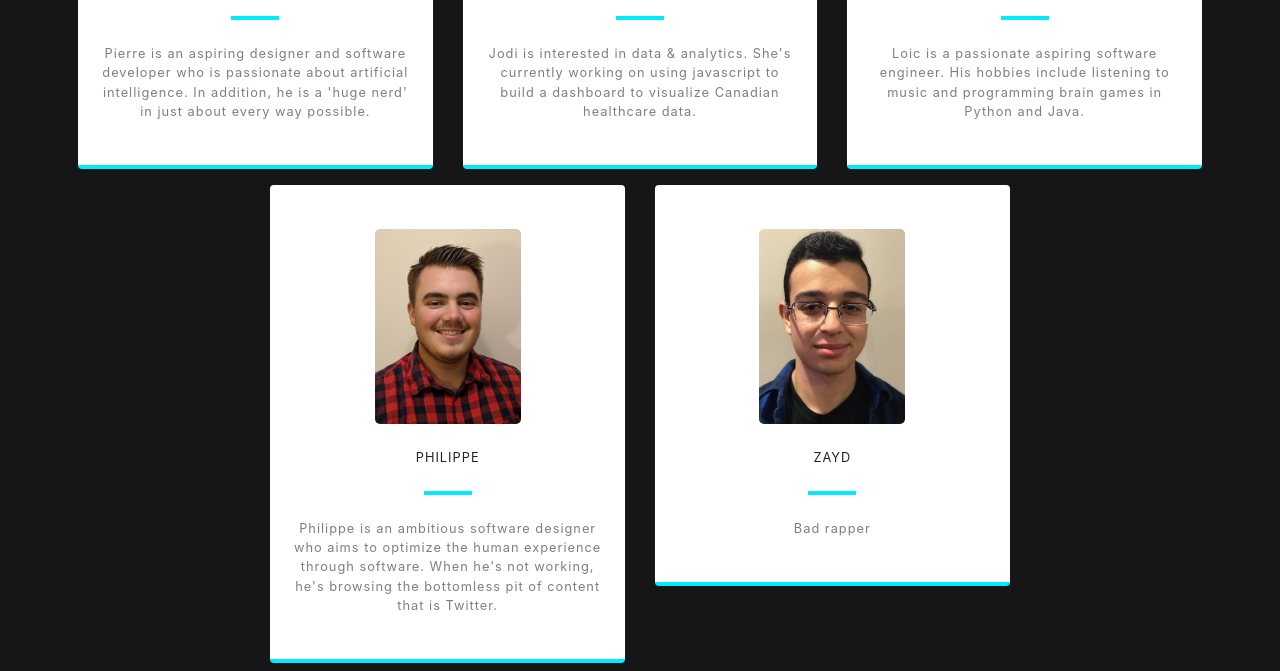
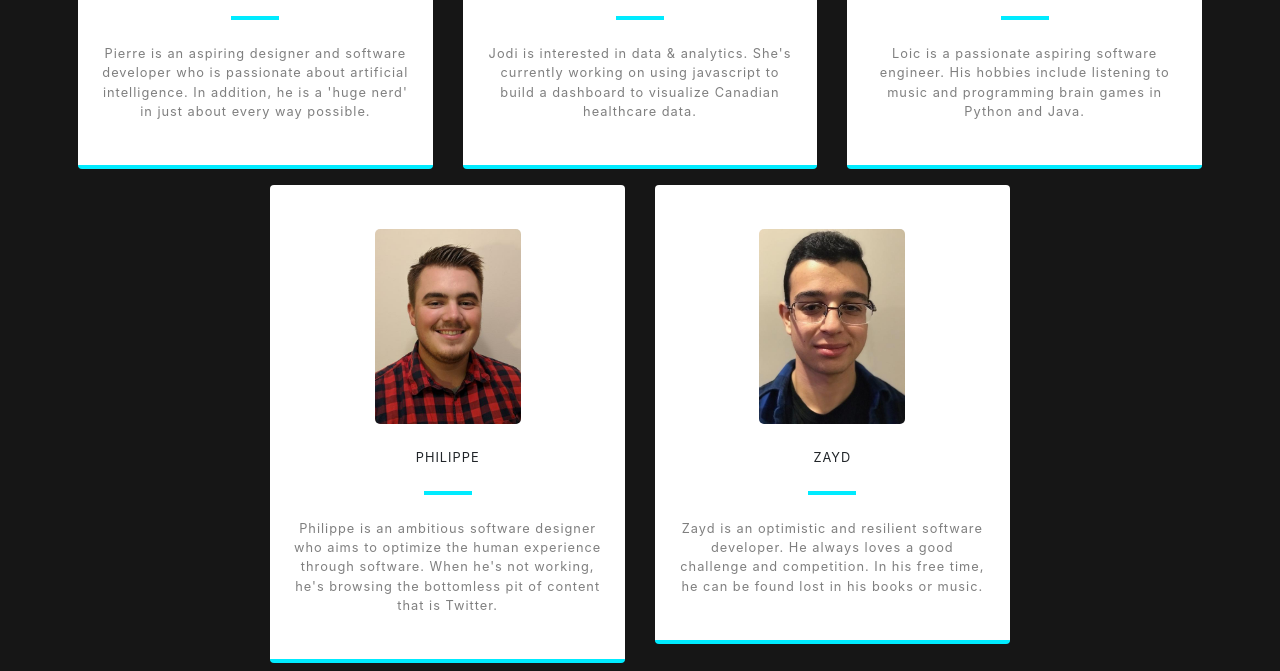
Before and after one commit to NewAlbionInc/mana, a website with bundled scripts: page index.html in a window 1280 px wide. Shown: the part 4236-4907 px from the top of the page. Built offline with nearby package versions, Linux system fonts and the light colour scheme.

Commit message:
Added my bio

```diff
--- a/index.html
+++ b/index.html
@@ -261,7 +261,7 @@
               <img src="img/zayd.jpg" alt="Zayd" style="width: auto; height: 195px; border-radius: 5px;">
               <div class="small text-uppercase m-4">Zayd</div>
               <hr class="my-4">
-              <div class="small text-black-50">Bad rapper</div>
+              <div class="small text-black-50">Zayd is an optimistic and resilient software developer. He always loves a good challenge and competition. In his free time, he can be found lost in his books or music. </div>
             </div>
           </div>
         </div>
```
Also changed, not shown: img/jodi2.jpg (added), img/loic2.jpeg (added).
